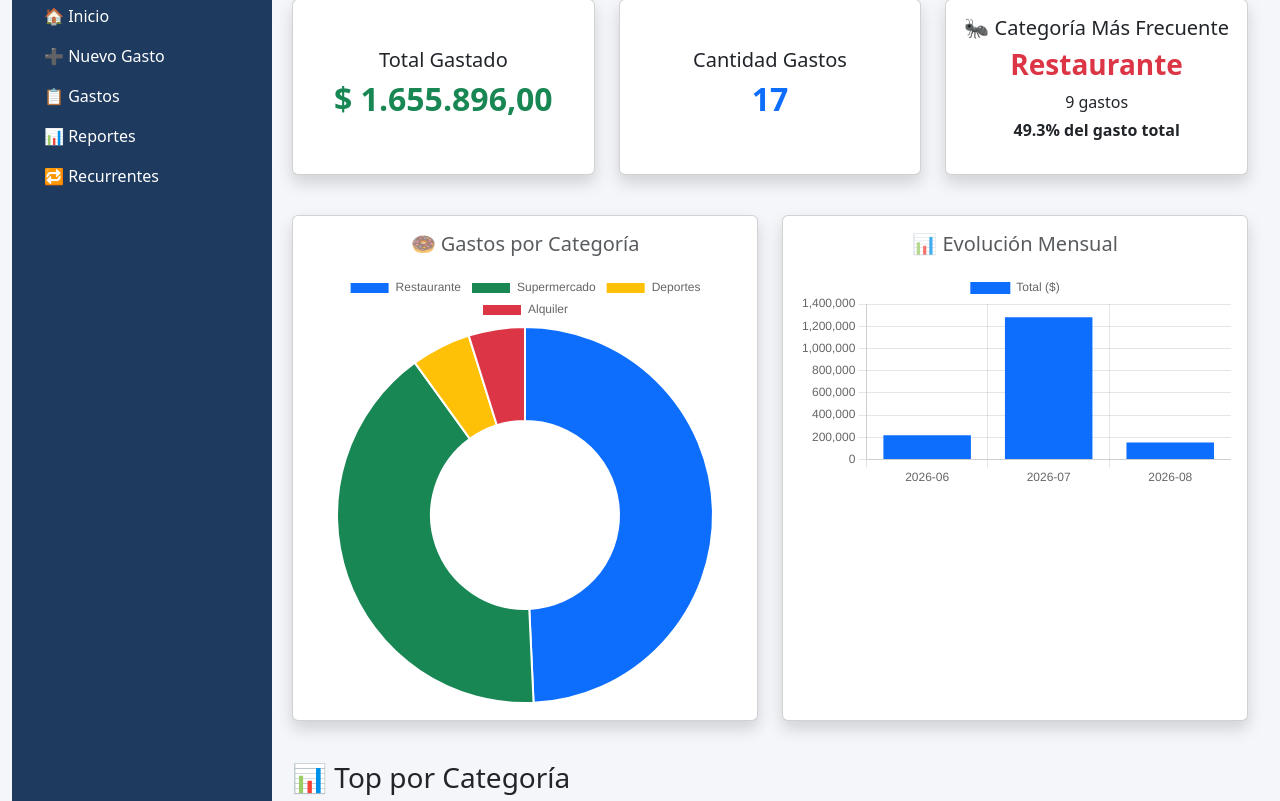
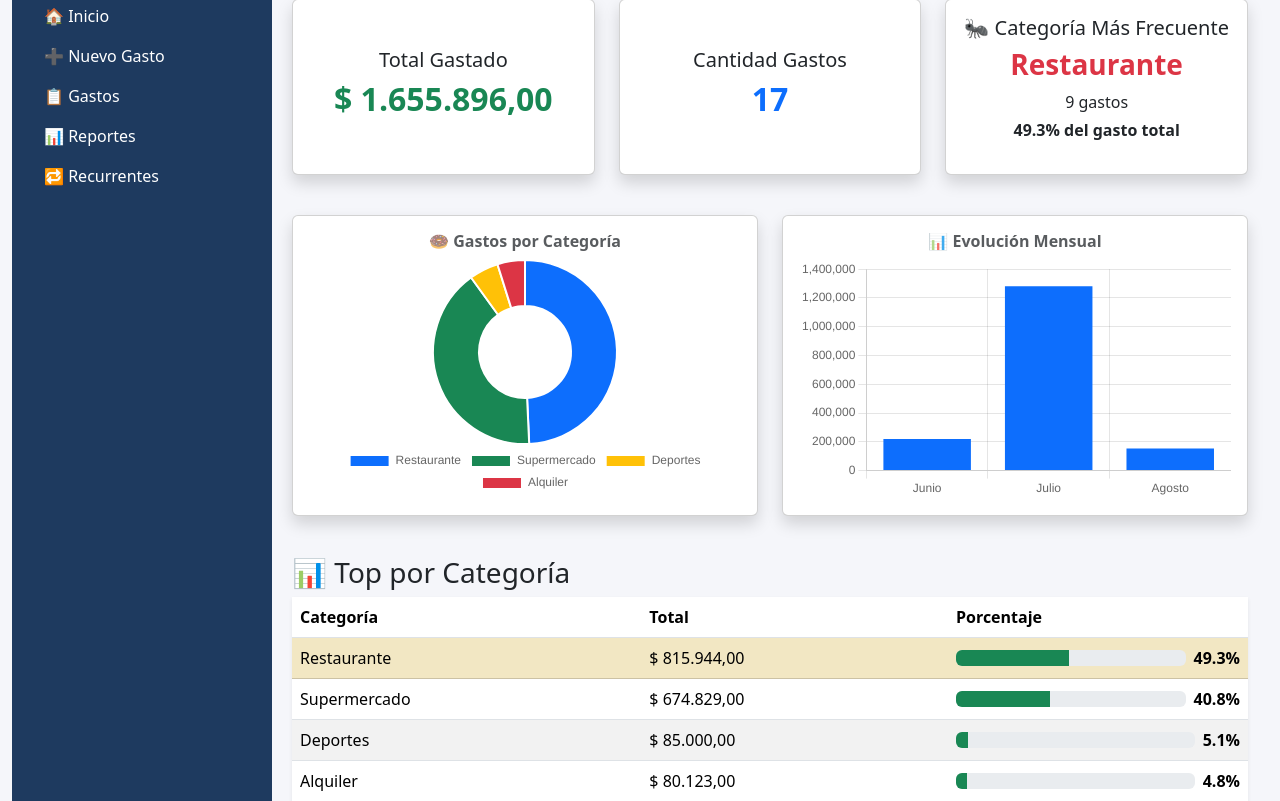
Before and after one commit to kleiwerfn2/finanzas-familiaNP, a Flask app: page / in a window 1280 px wide. Shown: the part 111-912 px from the top of the page. Run offline with Flask 3, Linux system fonts and the light colour scheme; data comes from the database, SQL or seed files in the repository.

Commit message:
ajustes de graficos

```diff
--- a/app.py
+++ b/app.py
@@ -83,7 +83,6 @@ def home():
         for cat, tot in gastos_categoria
     ]
 
-    # Datos para el gráfico de Dona (Categorías)
     cat_labels = [item["categoria"] for item in gastos_categoria_pct]
     cat_totals = [item["total"] for item in gastos_categoria_pct]
 
@@ -108,13 +107,24 @@ def home():
     meses_db = db.session.query(func.substr(Gasto.fecha, 1, 7)).distinct().all()
     meses_disponibles = sorted([m[0] for m in meses_db if m[0]], reverse=True)
 
-    # Datos para el gráfico de Barras (últimos 6 meses)
+    # Datos para el gráfico de Barras (últimos 6 meses con nombre de mes)
+    nombres_meses = {
+        '01':'Enero', '02':'Febrero', '03':'Marzo', '04':'Abril',
+        '05':'Mayo', '06':'Junio', '07':'Julio', '08':'Agosto',
+        '09':'Septiembre', '10':'Octubre', '11':'Noviembre', '12':'Diciembre'
+    }
+
     gastos_mes_db = db.session.query(
         func.substr(Gasto.fecha, 1, 7).label("mes"),
         func.sum(Gasto.monto).label("total")
     ).group_by("mes").order_by(db.desc("mes")).limit(6).all()
 
-    mes_labels = [m[0] for m in reversed(gastos_mes_db) if m[0]]
+    mes_labels = []
+    for m in reversed(gastos_mes_db):
+        if m[0]:
+            num_mes = m[0][5:7]
+            mes_labels.append(nombres_meses.get(num_mes, m[0]))
+
     mes_totals = [float(m[1]) for m in reversed(gastos_mes_db) if m[0]]
 
     return render_template(
@@ -134,7 +144,6 @@ def home():
         mes_labels=mes_labels,
         mes_totals=mes_totals
     )
-
 @app.route("/nuevo", methods=["GET", "POST"])
 def nuevo_gasto():
     if request.method == "POST":
--- a/templates/home.html
+++ b/templates/home.html
@@ -65,21 +65,73 @@
     </div>
 </div>
 
-<!-- NUEVO: Sección de Gráficos Interactivos -->
+<!-- Sección de Gráficos Interactivos con altura controlada -->
 <div class="row my-4">
     <div class="col-md-6 mb-3">
         <div class="card shadow p-3 h-100">
-            <h5 class="text-center text-muted mb-3">🍩 Gastos por Categoría</h5>
-            <canvas id="chartCategorias"></canvas>
+            <h6 class="text-center text-muted fw-bold mb-2">🍩 Gastos por Categoría</h6>
+            <div style="position: relative; height: 240px;">
+                <canvas id="chartCategorias"></canvas>
+            </div>
         </div>
     </div>
     <div class="col-md-6 mb-3">
         <div class="card shadow p-3 h-100">
-            <h5 class="text-center text-muted mb-3">📊 Evolución Mensual</h5>
-            <canvas id="chartEvolucion"></canvas>
+            <h6 class="text-center text-muted fw-bold mb-2">📊 Evolución Mensual</h6>
+            <div style="position: relative; height: 240px;">
+                <canvas id="chartEvolucion"></canvas>
+            </div>
         </div>
     </div>
 </div>
+
+<script>
+    document.addEventListener('DOMContentLoaded', function () {
+        const ctxCat = document.getElementById('chartCategorias')?.getContext('2d');
+        const ctxEvo = document.getElementById('chartEvolucion')?.getContext('2d');
+
+        if (ctxCat) {
+            new Chart(ctxCat, {
+                type: 'doughnut',
+                data: {
+                    labels: {{ cat_labels | tojson }},
+                    datasets: [{
+                        data: {{ cat_totals | tojson }},
+                        backgroundColor: ['#0d6efd', '#198754', '#ffc107', '#dc3545', '#0dcaf0', '#6c757d', '#6f42c1', '#fd7e14', '#20c997']
+                    }]
+                },
+                options: {
+                    responsive: true,
+                    maintainAspectRatio: false,
+                    plugins: {
+                        legend: { position: 'bottom' }
+                    }
+                }
+            });
+        }
+
+        if (ctxEvo) {
+            new Chart(ctxEvo, {
+                type: 'bar',
+                data: {
+                    labels: {{ mes_labels | tojson }},
+                    datasets: [{
+                        label: 'Total ($)',
+                        data: {{ mes_totals | tojson }},
+                        backgroundColor: '#0d6efd'
+                    }]
+                },
+                options: {
+                    responsive: true,
+                    maintainAspectRatio: false,
+                    plugins: {
+                        legend: { display: false }
+                    }
+                }
+            });
+        }
+    });
+</script>
 
 <h3 class="mt-4">📊 Top por Categoría</h3>
 <table class="table table-striped table-hover shadow-sm">
@@ -164,34 +216,4 @@
     </tbody>
 </table>
 
-<!-- Scripts para renderizar los gráficos -->
-<script>
-    const ctxCat = document.getElementById('chartCategorias').getContext('2d');
-    new Chart(ctxCat, {
-        type: 'doughnut',
-        data: {
-            labels: {{ cat_labels | tojson }},
-            datasets: [{
-                data: {{ cat_totals | tojson }},
-                backgroundColor: ['#0d6efd', '#198754', '#ffc107', '#dc3545', '#0dcaf0', '#6c757d', '#6f42c1', '#fd7e14', '#20c997']
-            }]
-        },
-        options: { responsive: true }
-    });
-
-    const ctxEvo = document.getElementById('chartEvolucion').getContext('2d');
-    new Chart(ctxEvo, {
-        type: 'bar',
-        data: {
-            labels: {{ mes_labels | tojson }},
-            datasets: [{
-                label: 'Total ($)',
-                data: {{ mes_totals | tojson }},
-                backgroundColor: '#0d6efd'
-            }]
-        },
-        options: { responsive: true }
-    });
-</script>
-
 {% endblock %}
```
